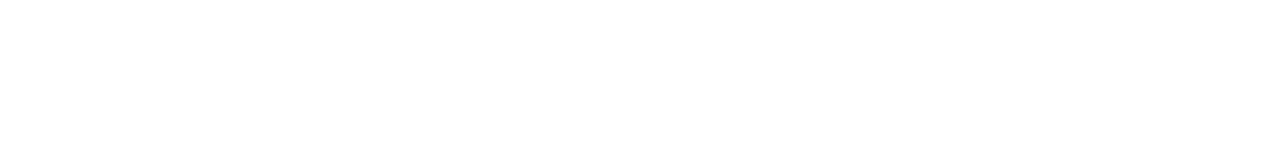
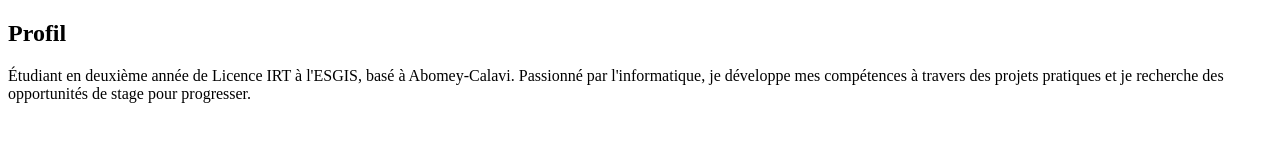
Before and after one commit to spero2006/mon-cv, a plain HTML site: page index.html in a window 1280 px wide. Drawn offline with Linux system fonts and the light colour scheme.

Commit message:
mise en place de la section description

```diff
--- a/index.html
+++ b/index.html
@@ -16,8 +16,11 @@
   <main>
 
     <!-- ===== SECTION DESCRIPTION ===== -->
-    <section id="description">
-
+        <section id="description">
+      <div class="container">
+        <h2 class="section-title">Profil</h2>
+        <p>Étudiant en deuxième année de Licence IRT à l'ESGIS, basé à Abomey-Calavi. Passionné par l'informatique, je développe mes compétences à travers des projets pratiques et je recherche des opportunités de stage pour progresser.</p>
+      </div>
     </section>
 
 
```
